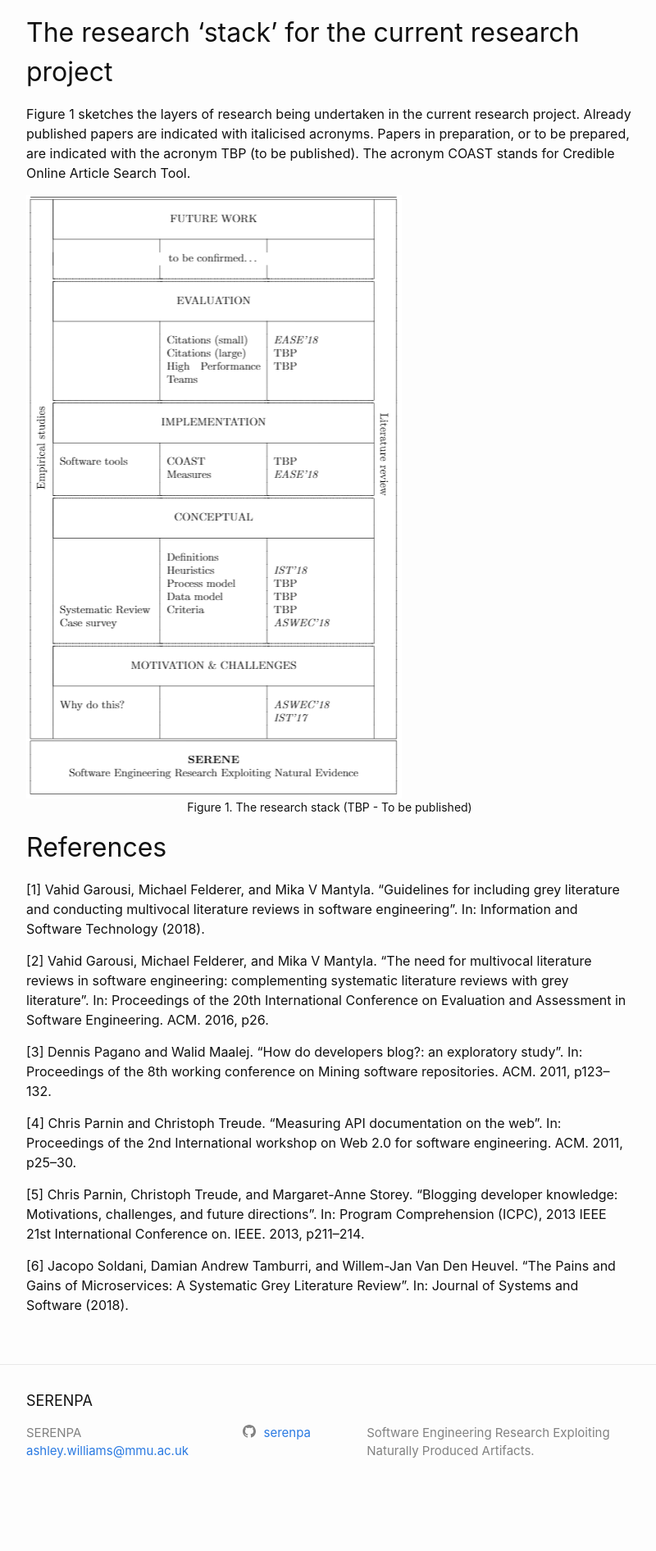
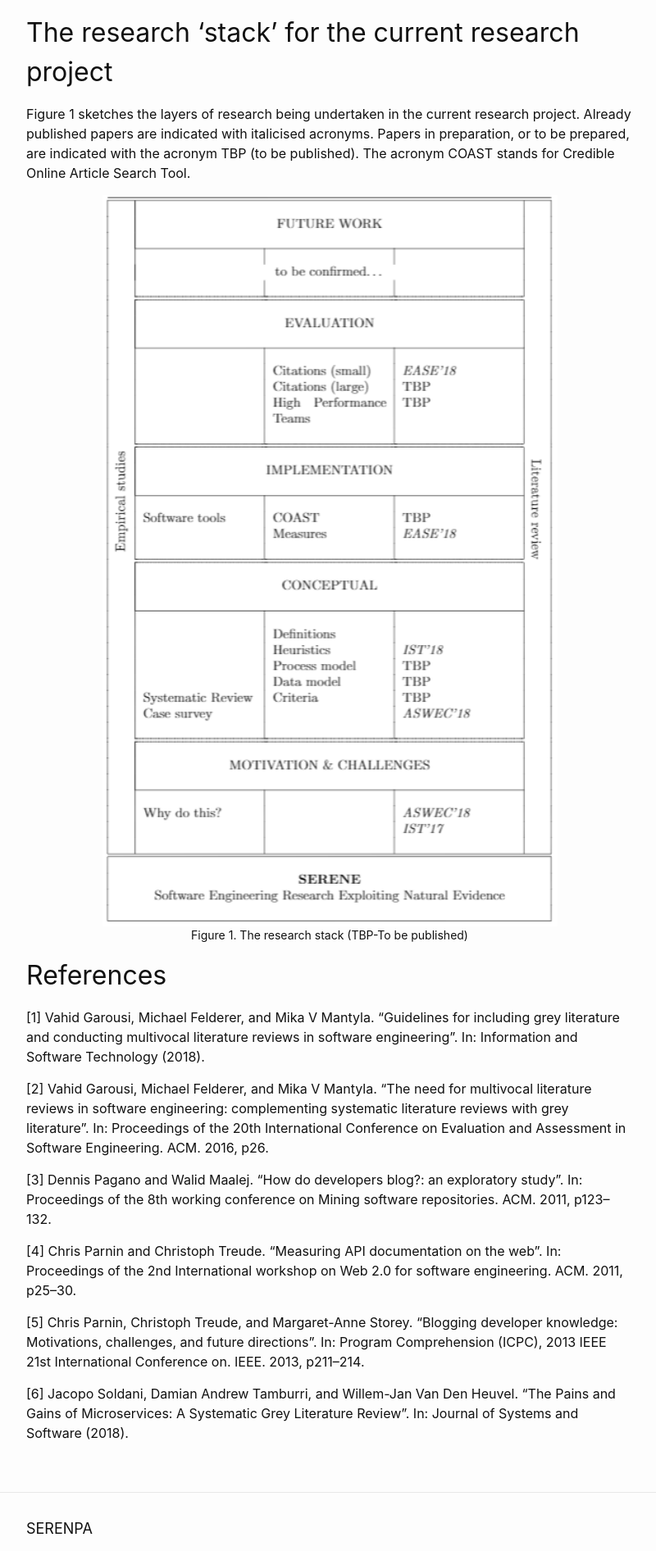
Before and after one commit to serenpa/serenpa.github.io, a Jekyll site: the page built from 0_research.markdown, in a window 1280 px wide. Shown: the part 2386-4278 px from the top of the page at 82% size, without its empty margins (238-1038 px from the left). Built offline with Jekyll 4.4.1, drawn with Linux system fonts in a browser that asks for light colours; before the commit the page ends 4228 px from its top, so only the background shows below that.

Commit message:
Center image and caption

```diff
--- a/0_research.markdown
+++ b/0_research.markdown
@@ -54,7 +54,7 @@ There are a number of significant terms within the main research question, and w
 ## The research 'stack' for the current research project
 Figure 1 sketches the layers of research being undertaken in the current research project. Already published papers are indicated with italicised acronyms. Papers in preparation, or to be prepared, are indicated with the acronym TBP (to be published). The acronym COAST stands for Credible Online Article Search Tool.
 
-{% include image.html url="/assets/img/fig_1.PNG" description="Figure 1. The research stack (TBP - To be published)" %}
+{% include image.html url="/assets/img/fig_1.PNG" description="Figure 1. The research stack (TBP-To be published)" %}
 
 ## References
 [1] Vahid Garousi, Michael Felderer, and Mika V Mantyla. “Guidelines for including grey literature and conducting multivocal literature reviews in software engineering”. In: Information and Software Technology (2018).
--- a/_includes/image.html
+++ b/_includes/image.html
@@ -1,4 +1,4 @@
 <figure class="center">
-  <img src="{{ include.url }}" alt="{{ include.description }}" class="center">
+  <img src="{{ include.url }}" alt="{{ include.description }}">
   <figcaption>{{ include.description }}</figcaption>
 </figure>
--- a/assets/main.scss
+++ b/assets/main.scss
@@ -4,7 +4,14 @@
 
 @import "minima";
 
-/* To center images */
+/* To center image captions */
 .center {
     text-align: center;
 }
+
+img {
+  display: block;
+  margin-left: auto;
+  margin-right: auto;
+  width: 75%;
+}
```
